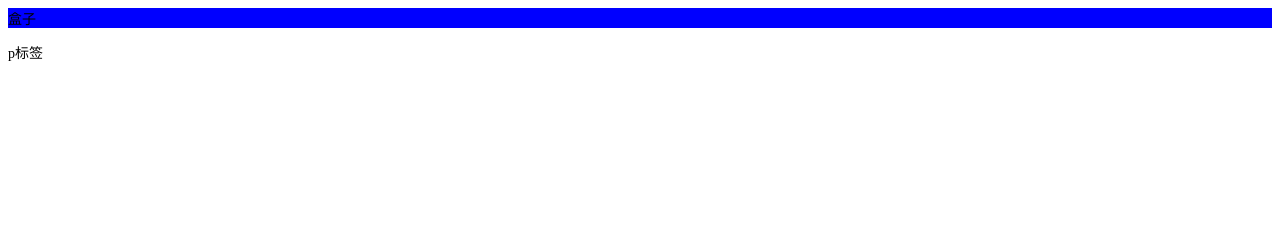
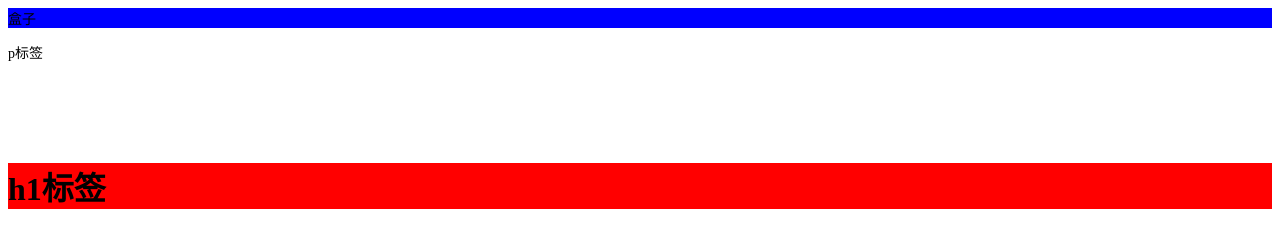
Before and after one commit to cf69/github-demo, a plain HTML site: page index.html in a window 1280 px wide. Drawn offline with Linux system fonts and the light colour scheme.

Commit message:
添加了h1标签

```diff
--- a/index.html
+++ b/index.html
@@ -14,10 +14,14 @@
             width: 100px;
             height: 100px;
         }
+        h1{
+            background-color: red;
+        }
     </style>
 </head>
 <body>
     <div id="box">盒子</div>
     <p>p标签</p>
+    <h1>h1标签</h1>
 </body>
 </html>
```
